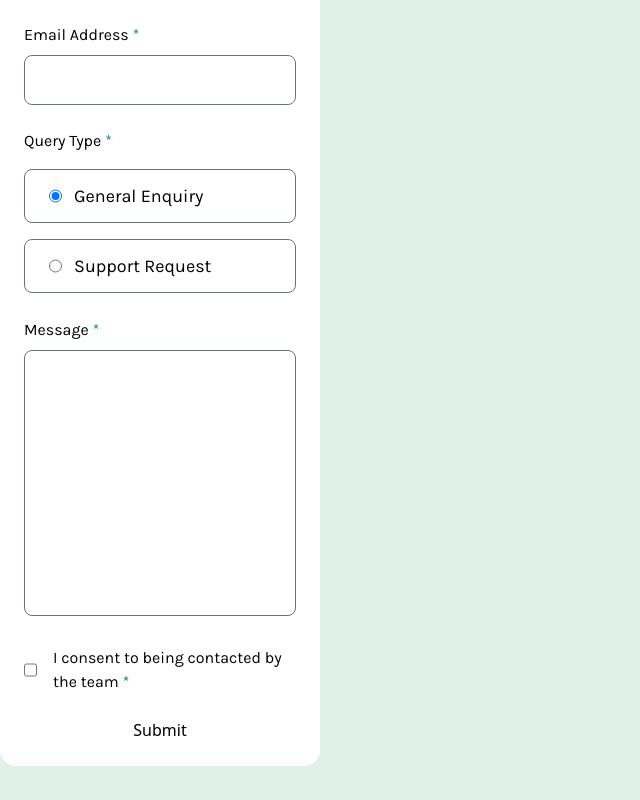
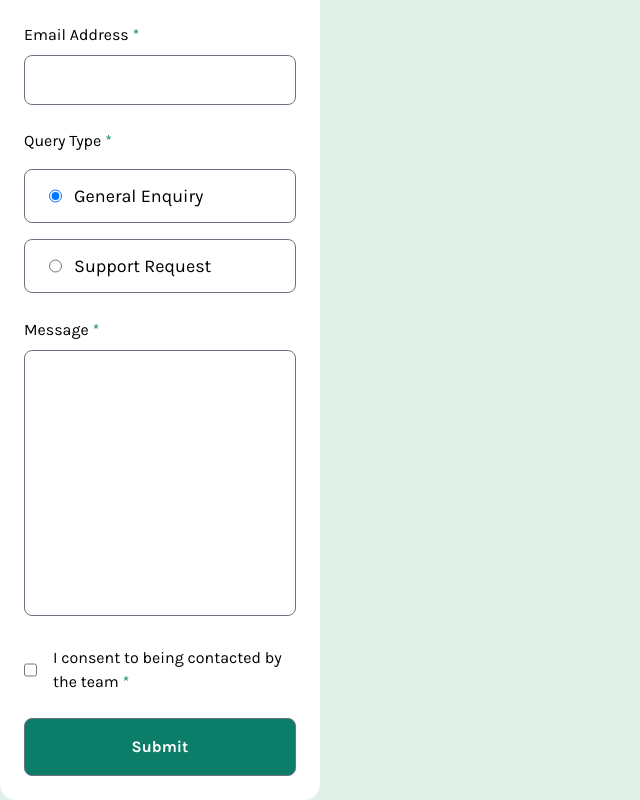
Before and after one commit to raswonders/contact-form, a React (Vite) app: page / in a window 1280 px wide. Shown: the part 280-1080 px from the top of the page, without its empty margins (0-640 px from the left). Before the commit the page ends 1046 px from the top, so only its background shows below. Built offline with nearby package versions, Linux system fonts and the light colour scheme.

Commit message:
add style for button

```diff
--- a/src/components/Button.tsx
+++ b/src/components/Button.tsx
@@ -1,9 +1,14 @@
-export function Button({
-  value,
-  type = "button",
-}: {
+interface ButtonProps {
   value: string;
   type?: string;
-}) {
-  return <input type={type} value={value} />;
 }
+
+export function Button({ value, type = "button" }: ButtonProps) {
+  return (
+    <input
+      className="border border-gray-500 rounded-lg bg-green-600 text-white font-karla font-bold py-4 px-10"
+      type={type}
+      value={value}
+    />
+  );
+}
```
